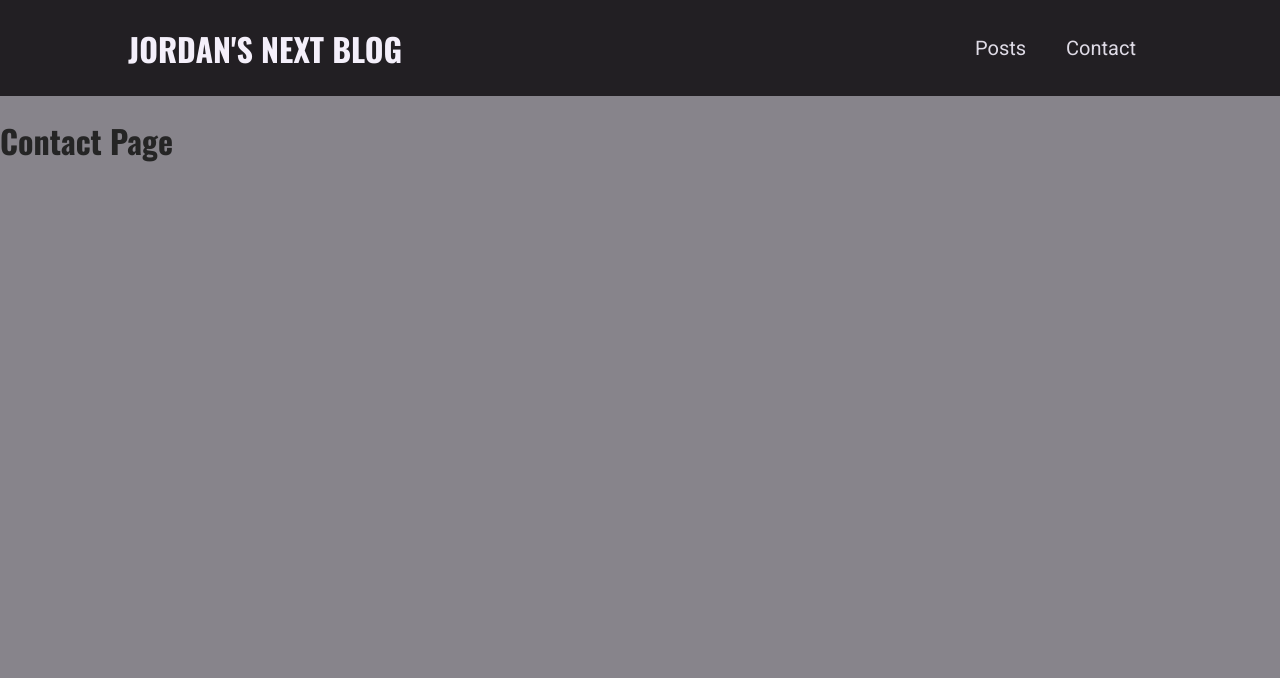
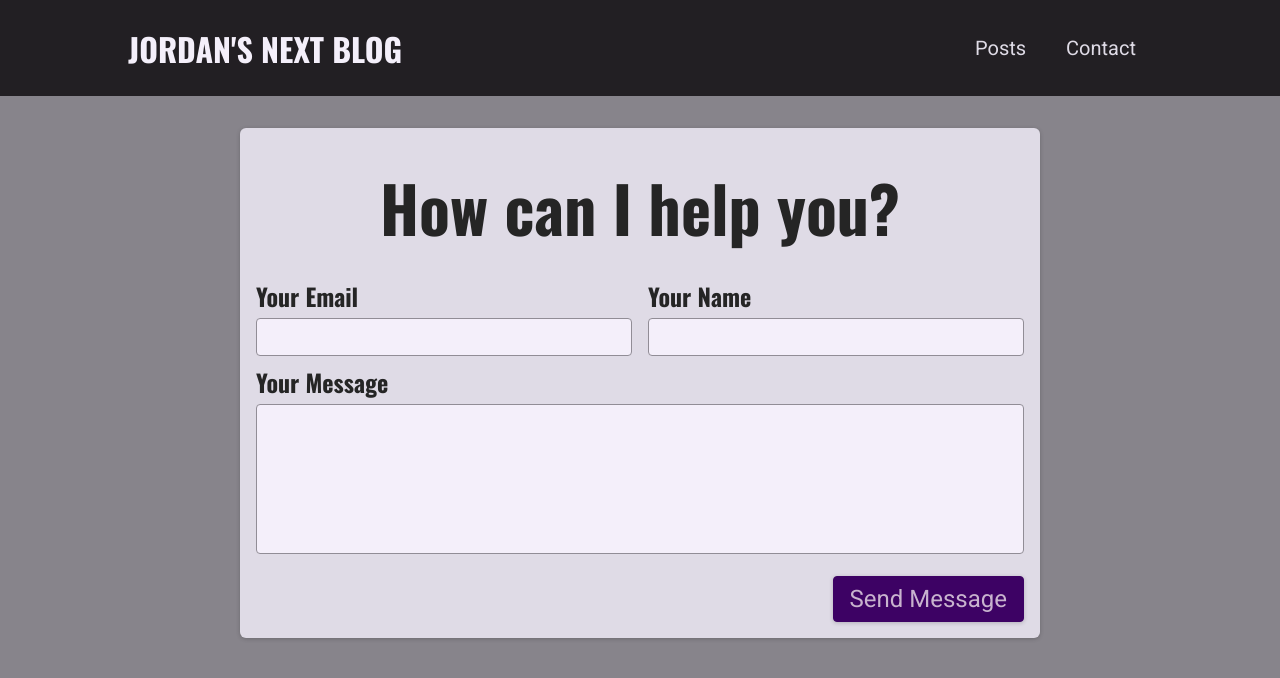
Before and after one commit to devaneyj3/nextjs_blog, a Next.js app: page /contact in a window 1280 px wide. Shown: the top 678 px of the page. Built offline with nearby package versions, Linux system fonts and the light colour scheme.

Commit message:
render contact form

```diff
--- /dev/null
+++ b/component/contact/contact-form.js
@@ -0,0 +1,30 @@
+import React from "react";
+
+import classes from "./contact-form.module.css";
+
+export default function ContactForm() {
+	return (
+		<section className={classes.contact}>
+			<h1>How can I help you?</h1>
+			<form className={classes.form}>
+				<div className={classes.controls}>
+					<div className={classes.control}>
+						<label htmlFor="email">Your Email</label>
+						<input type="email" id="email" required />
+					</div>
+					<div className={classes.control}>
+						<label htmlFor="name">Your Name</label>
+						<input type="text" id="name" required />
+					</div>
+				</div>
+				<div className={classes.control}>
+					<label htmlFor="message">Your Message</label>
+					<textarea id="message" rows="5"></textarea>
+				</div>
+				<div className={classes.actions}>
+					<button>Send Message</button>
+				</div>
+			</form>
+		</section>
+	);
+}
--- a/pages/contact/index.js
+++ b/pages/contact/index.js
@@ -1,9 +1,7 @@
+import ContactForm from "../../component/contact/contact-form";
+
 const ContactPage = () => {
-	return (
-		<div>
-			<h1>Contact Page</h1>
-		</div>
-	);
+	return <ContactForm />;
 };
 
 export default ContactPage;
```
Also changed, not shown: component/contact/contact-form.module.css (renamed from component/contact-form.module.css).
